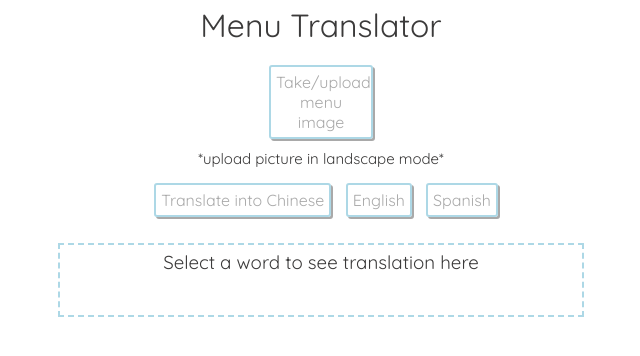
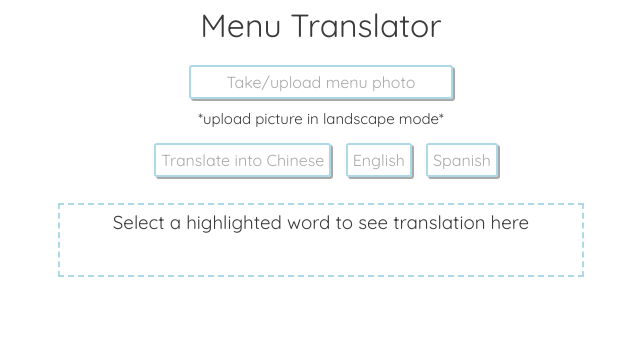
Before and after one commit to Muosvr/menu-translation, a PHP site: page / in a window 1280 px wide. Shown: the top 356 px of the page, without its empty margins (319-959 px from the left). Run offline with PHP 8.4, Linux system fonts and the light colour scheme; some libraries are stand-ins or nearby versions.

Commit message:
restrictedKey

```diff
--- a/index.html
+++ b/index.html
@@ -14,7 +14,7 @@
         <h1 class="header">Menu Translator</h1>
         <label class="uploadBtn">
             <input class = "hidden" type="file" onchange="previewFile()">
-            Take/upload menu image
+            Take/upload menu photo
         </label>
         <p class="notes">*upload picture in landscape mode*</p>
         <div class="container"></div>
@@ -34,7 +34,7 @@
         </div>
 
 
-        <h3 class="translation">Select a word to see translation here</h3>
+        <h3 class="translation">Select a highlighted word to see translation here</h3>
         <div>
             <script>
               (function() {
--- a/style.css
+++ b/style.css
@@ -50,7 +50,7 @@ input[type="file"]{
     padding:5px;
     text-align:center;
     color:darkgrey;
-    width:90px;
+    width:250px;
     margin:auto;
     display:block;
     margin-top:10px;
```
